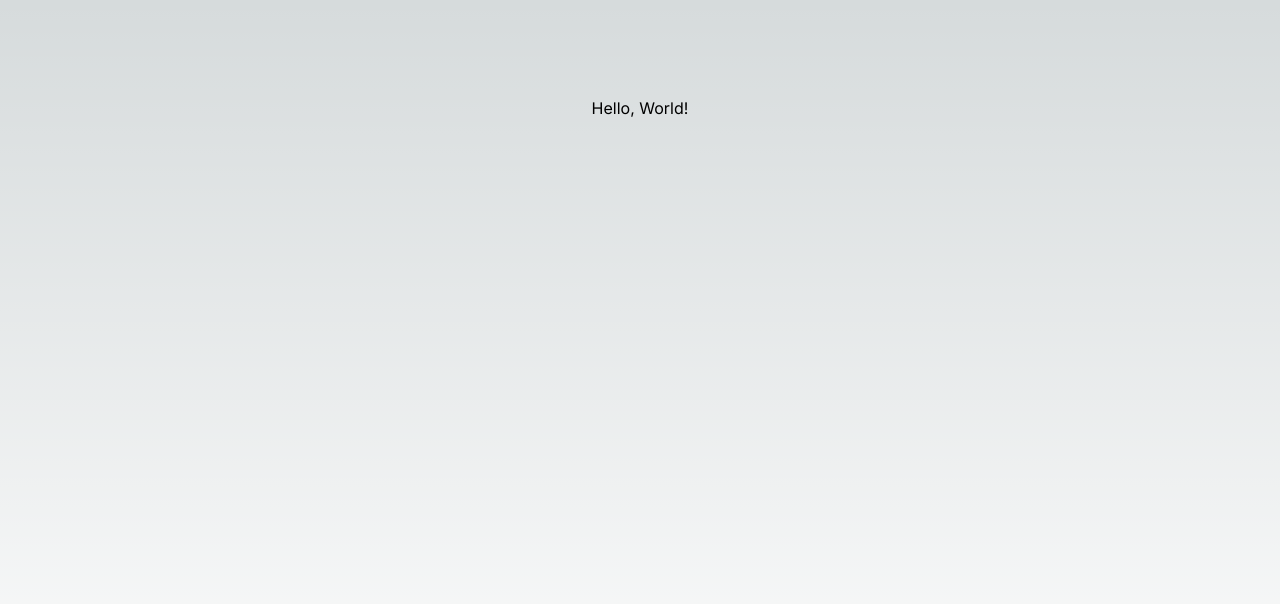
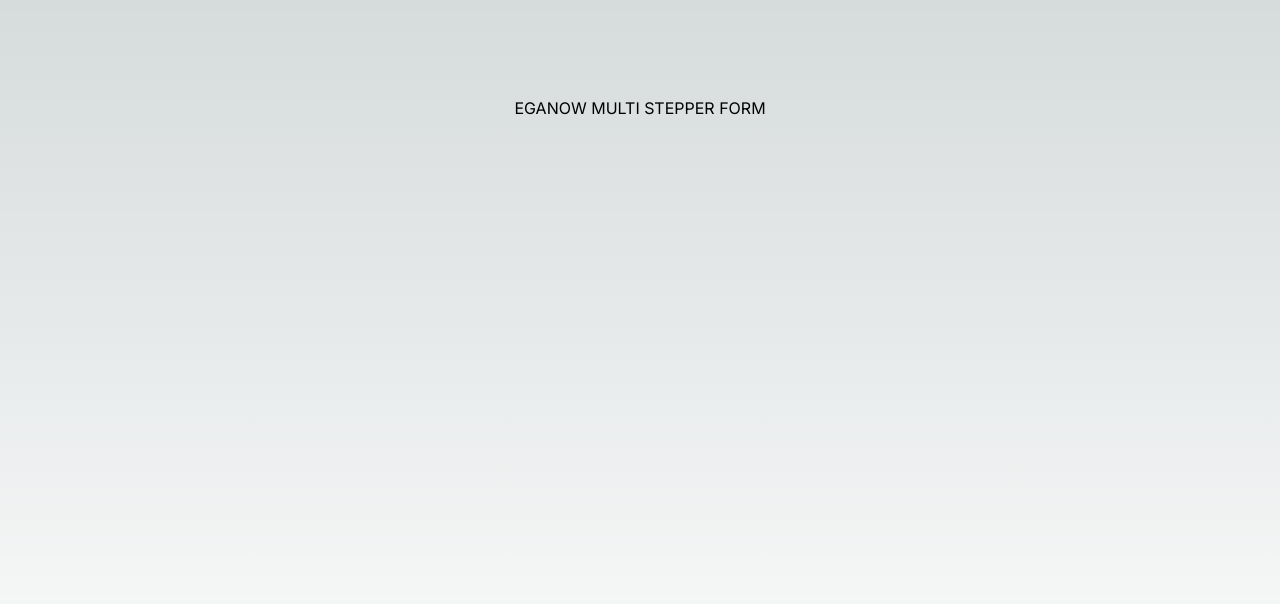
Before and after one commit to Ewooral/ega-multiform-nextjs, a Next.js app: page / in a window 1280 px wide. Shown: the top 604 px of the page. Built offline with nearby package versions, Linux system fonts and the light colour scheme.

Commit message:
chore: initial

```diff
--- a/app/page.tsx
+++ b/app/page.tsx
@@ -4,7 +4,7 @@ export default function Home() {
   return (
     <main className="flex flex-col items-center justify-between min-h-screen p-24">
      <section>
-      <h1>Hello, World!</h1>
+      <h1>EGANOW MULTI STEPPER FORM</h1>
      </section>
     </main>
   )
```
Also changed, not shown: package.json (+13 -1 lines), store/registerStore.ts (added), 2 other files (tests, documents, lock files or other folders).
